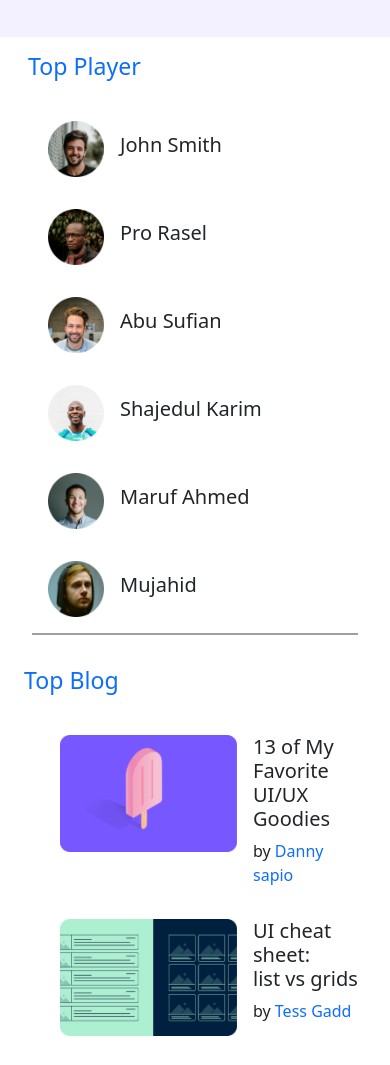
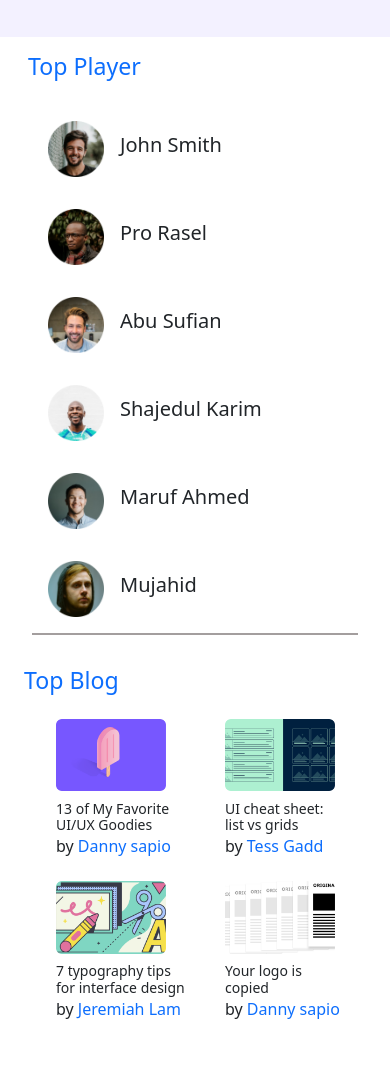
Before and after one commit to jubayer258/leader-board, a plain HTML site: page index.html in a window 390 px wide. Shown: the part 80-1145 px from the top of the page. Drawn offline with nearby package versions, Linux system fonts and the light colour scheme.

Commit message:
small device fully responsive

```diff
--- a/index.html
+++ b/index.html
@@ -14,12 +14,13 @@
     <link href="https://cdn.jsdelivr.net/npm/bootstrap@5.2.0/dist/css/bootstrap.min.css" rel="stylesheet"
         integrity="sha384-gH2yIJqKdNHPEq0n4Mqa/HGKIhSkIHeL5AyhkYV8i59U5AR6csBvApHHNl/vI1Bx" crossorigin="anonymous">
     <link rel="stylesheet" href="style.css">
+    <link rel="stylesheet" href="responsive.css">
 </head>
 
 <body>
     <header>
         <nav class="navbar navbar-expand-lg bg-primary">
-            <div class="container bg-primary px-0">
+            <div class="container bg-primary px-sm-0">
                 <a class="navbar-brand d-flex align-items-center logo" href="#">
                     <img class="brand-logo" src="images/icons/logo.png" alt="" srcset="">
                     <h3 class="text-white ms-1 mb-0">ldea</h3>
@@ -88,7 +89,7 @@
             <h3 class="p-3 text-primary"> Top Blog</h3>
             <section class="container-fluid bg-white">
                 <div class="row ms-4">
-                    <div class="col-sm-6 Blog p-3 d-flex flex-sm-column flex-lg-row">
+                    <div class="col-6 Blog d-flex flex-column flex-lg-row">
                         <div class="blog_thumb me-3">
                             <img src="images/blogs/blog-1.png" alt="">
                         </div>
@@ -98,7 +99,7 @@
                             <span>by <a href="#">Danny sapio</a></span>
                         </div>
                     </div>
-                    <div class="col-sm-6 Blog p-3 d-flex flex-sm-column flex-lg-row">
+                    <div class="col-6 Blog d-flex flex-column flex-lg-row">
                         <div class="blog_thumb me-3">
                             <img src="images/blogs/blog-2.png" alt="">
                         </div>
@@ -108,7 +109,7 @@
                             <span>by <a href="#">Tess Gadd</a></span>
                         </div>
                     </div>
-                    <div class="col-sm-6 Blog p-3 d-flex flex-sm-column flex-lg-row">
+                    <div class="col-6 Blog d-flex flex-column flex-lg-row">
                         <div class="blog_thumb me-3">
                             <img src="images/blogs/blog-3.png" alt="">
                         </div>
@@ -119,7 +120,7 @@
                         </div>
                     </div>
 
-                    <div class="col-sm-6 Blog p-3 d-flex flex-sm-column flex-lg-row">
+                    <div class="col-6 Blog d-flex flex-column flex-lg-row">
                         <div class="blog_thumb me-3">
                             <img src="images/blogs/blog-4.png" alt="">
                         </div>
@@ -189,7 +190,7 @@
                                             <i class="fa-solid fa-star unactive"></i>
                                         </div>
                                         <div class="rating_number">
-                                            <number>4.5</number>
+                                            <number>4</number>
                                         </div>
                                     </div>
                                     <div
@@ -245,13 +246,15 @@
         </section>
         <!--Lates Course-end-->
     </main>
-<!-- footer start -->
-<footer id="footer-area" class="mt-3 py-3">
-    <div class="footer-content text-center">
-      <span class="">MD JUBAYER AHAMMED <br> ©2022. ldea. All rights reserved.  <br> Dhaka,Bangladesh.</span>
-    </div>
-  </footer>
-  <!-- footer end -->
+    <!-- footer start -->
+    <footer id="footer-area" class=" py-3">
+        <div class="footer-content text-center">
+            <span class=""> ©2022. ldea. All rights reserved. Dhaka,Bangladesh.
+            </span>
+            <a href="index.html">Designed by: Jubayer Ahammed</a>
+        </div>
+    </footer>
+    <!-- footer end -->
 
 
     <!-- JavaScript Bundle with Popper -->
--- /dev/null
+++ b/responsive.css
@@ -0,0 +1,17 @@
+@media screen and (max-width: 500px){
+    .blog_thumb{
+        width: 110px;
+        height: 82px;
+      }
+      .blog_content h5{
+         font-size: 14px;
+         margin-bottom: 0px!important;
+      }
+}
+
+@media screen and (max-width: 380px){
+    .rating_content{
+        display: flex!important;
+        flex-direction: column!important;
+    }
+}
--- a/style.css
+++ b/style.css
@@ -2,8 +2,13 @@ body{
     background-color: #f3f1ff;
     margin: 0;
 }
+/* reusable components */
 a{
   text-decoration: none;
+}
+img{
+  width: 100%;
+  height: auto;
 }
 .container{
   background-color: white;
@@ -27,9 +32,17 @@ header{
 .home a{
   color: white;
 }
-/* main{
-  max-width: 870px;
-} */
+.blog_thumb{
+  width: 160px;
+  height: 115px;
+  overflow: hidden;
+}
+.blog_content{
+  margin-bottom: 23px;
+}
+.blog_content h5{
+  margin-bottom: 0px!important;
+}
 .border_bottom {
   border-bottom: 2px solid rgb(163, 158, 158);
   margin: 0px 20px;
@@ -37,10 +50,10 @@ header{
 .player img{
   width: 56px;
 }
-.Blog img{
+/* .Blog img{
   width: 177px;
   height: 117px;
-}
+} */
 .border{
   border: none;
 }
```
